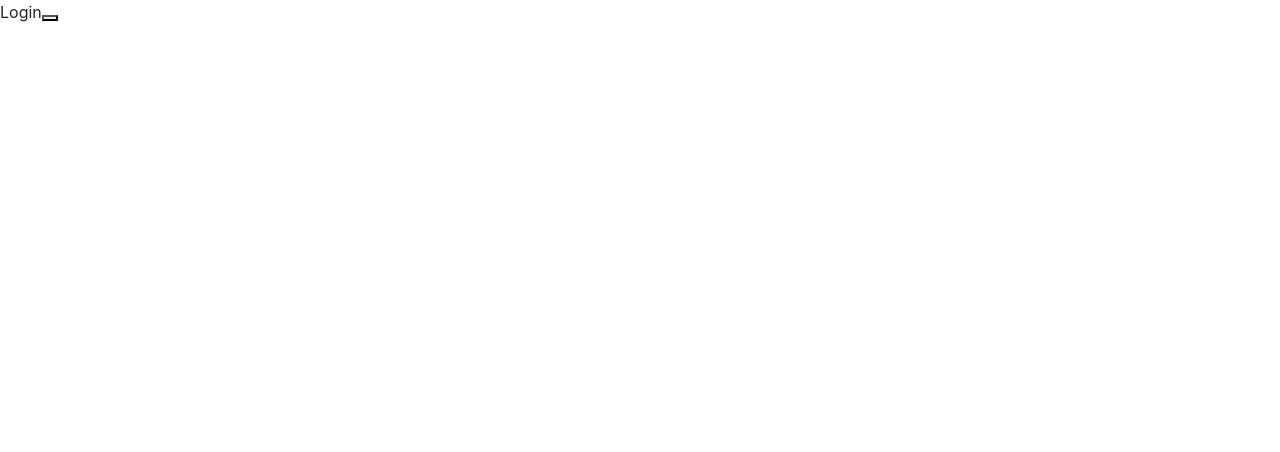
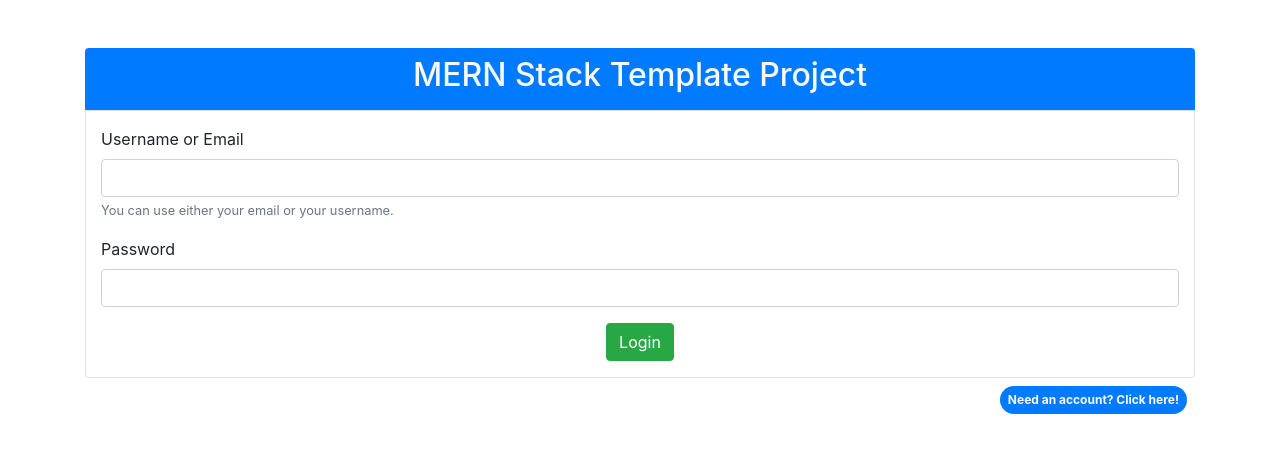
Before and after one commit to JakobKIT/MERN-project-template, a React app in the folder client/: page / in a window 1280 px wide. Shown: the top 452 px of the page. Built offline with nearby package versions, Linux system fonts and the light colour scheme.

Commit message:
WIP: Login and register view started

```diff
--- a/client/src/components/Home.js
+++ b/client/src/components/Home.js
@@ -1,17 +1,47 @@
 import React, { Component } from 'react'
 import { connect } from 'react-redux';
 import PropTypes from 'prop-types'
+import LoginContainer from '../containers/auth/Login';
+import RegisterContainer from '../containers/auth/Register';
 import { login } from '../actions/authActions';
 
 export class Home extends Component {
   constructor(props) {
     super(props);
-    this.state = { };
+    this.state = {
+      isLogin: true,
+      userName: '',
+      email: '',
+      password: '',
+      password2: '',
+      msg: null,
+    };
   }
 
   static propTypes = {
+    isAuthenticated: PropTypes.bool,
+    error: PropTypes.object.isRequired,
     onLogin: PropTypes.func.isRequired,
   };
+
+  componentDidUpdate(prevProps) {
+    const { error } = this.props;
+    if (error !== prevProps.error) {
+      if (error.id === 'LOGIN_FAIL') {
+        this.setState({ msg: error.msg });
+      } else {
+        this.setState({ msg: null });
+      }
+    }
+  }
+
+  onChange(event) {
+    this.setState({ [event.target.name]: event.target.value });
+  }
+
+  switchForm(event) {
+    this.setState({ isLogin: !this.state.isLogin });
+  }
 
   login() {
     this.props.onLogin({
@@ -21,17 +51,34 @@ export class Home extends Component {
   }
 
   render() {
+    const { isLogin } = this.state;
     return (
-      <div>
-        Login
-        <button onClick={this.login.bind(this)}></button>
+      <div className="container-fluid">
+        { isLogin ? <LoginContainer
+          onChange={this.onChange.bind(this)}
+          formSubmitted={this.login.bind(this)}
+          />
+          : <RegisterContainer
+          onChange={this.onChange.bind(this)}
+          formSubmitted={this.login.bind(this)}
+          />
+        }
+        <div className="container">
+          <a
+            className="p-2 badge badge-pill badge-primary text-light float-right mt-2 mr-2 pointer"
+            onClick={this.switchForm.bind(this)}
+          >
+            { isLogin ? 'Need an account? Click here!' : 'Go to Login'}
+          </a>
+        </div>
       </div>
-    )
-  };
+    );
+  }
 }
 
 const mapStateToProps = (state) => ({
-    state
+    isAuthenticated: state.auth.isAuthenticated,
+    error: state.error,
 });
 
 const mapDispatchToProps = (dispatch) => ({
--- /dev/null
+++ b/client/src/containers/auth/Login.js
@@ -0,0 +1,50 @@
+import React from 'react';
+
+const LoginContainer = (
+  { formSubmitted, onChange }) => (
+    <div className="container-md mt-5">
+      <form>
+        <div className="container-fluid bg-primary pt-2 pb-2 text-light rounded-top">
+          <h2 className="text-center">
+            MERN Stack Template Project
+          </h2>
+        </div>
+        <div className="container-fluid border pb-3 pt-3 rounded-bottom">
+          <div className="form-group">
+            <label htmlFor="user">
+              Username or Email
+            </label>
+            <input
+              type="text"
+              className="form-control"
+              id="user"
+              aria-describedby="userHelp"
+              onChange={onChange}
+            />
+            <small id="userHelp" className="form-text text-muted">
+              You can use either your email or your username.
+            </small>
+          </div>
+          <div className="form-group">
+            <label htmlFor="password">
+              Password
+            </label>
+            <input
+              type="password"
+              className="form-control"
+              id="password"
+              onChange={onChange}
+            />
+          </div>
+          <div className="row justify-content-center">
+            <button
+              className="btn btn-success"
+              onClick={formSubmitted}
+            >Login</button>
+          </div>
+        </div>
+      </form>
+    </div>
+);
+
+export default LoginContainer;
--- /dev/null
+++ b/client/src/containers/auth/Register.js
@@ -0,0 +1,50 @@
+import React from 'react';
+
+const RegisterContainer = (
+  { formSubmitted, onChange }) => (
+    <div className="container-md mt-5">
+      <form>
+        <div className="container-fluid bg-primary pt-2 pb-2 text-light rounded-top">
+          <h2 className="text-center">
+            MERN Stack Template Project
+          </h2>
+        </div>
+        <div className="container-fluid border pb-5 pt-3 rounded-bottom">
+          <div className="form-group">
+            <label htmlFor="user">
+              Username or Email
+            </label>
+            <input
+              type="text"
+              className="form-control"
+              id="user"
+              aria-describedby="userHelp"
+              onChange={onChange}
+            />
+            <small id="userHelp" className="form-text text-muted">
+              You can use either your email or your username.
+            </small>
+          </div>
+          <div className="form-group">
+            <label htmlFor="password">
+              Password
+            </label>
+            <input
+              type="password"
+              className="form-control"
+              id="password"
+              onChange={onChange}
+            />
+          </div>
+          <div className="row justify-content-center">
+            <button
+              className="btn btn-success"
+              onClick={formSubmitted}
+            >Register</button>
+            </div>
+        </div>
+      </form>
+    </div>
+);
+
+export default RegisterContainer;
```
